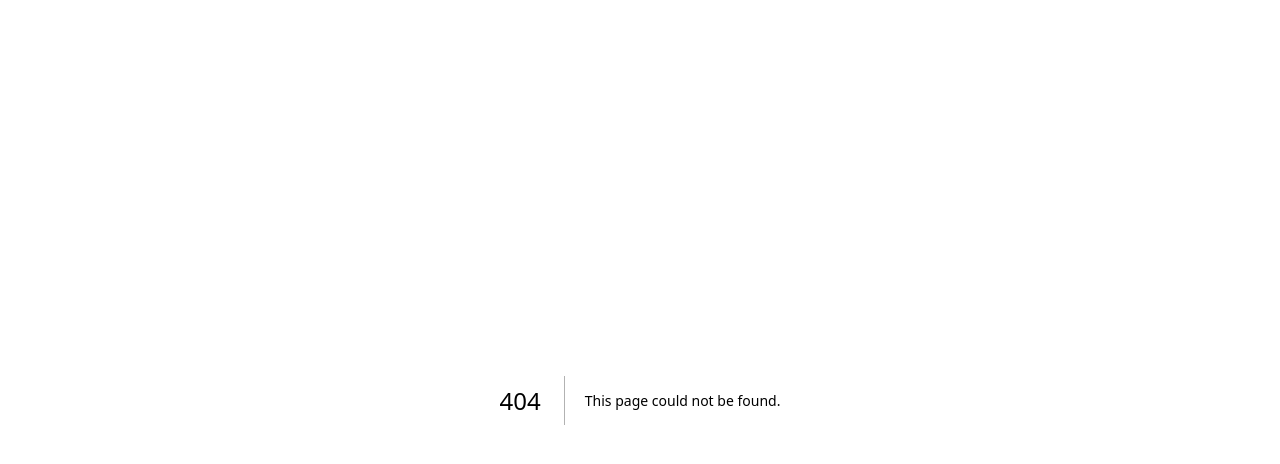
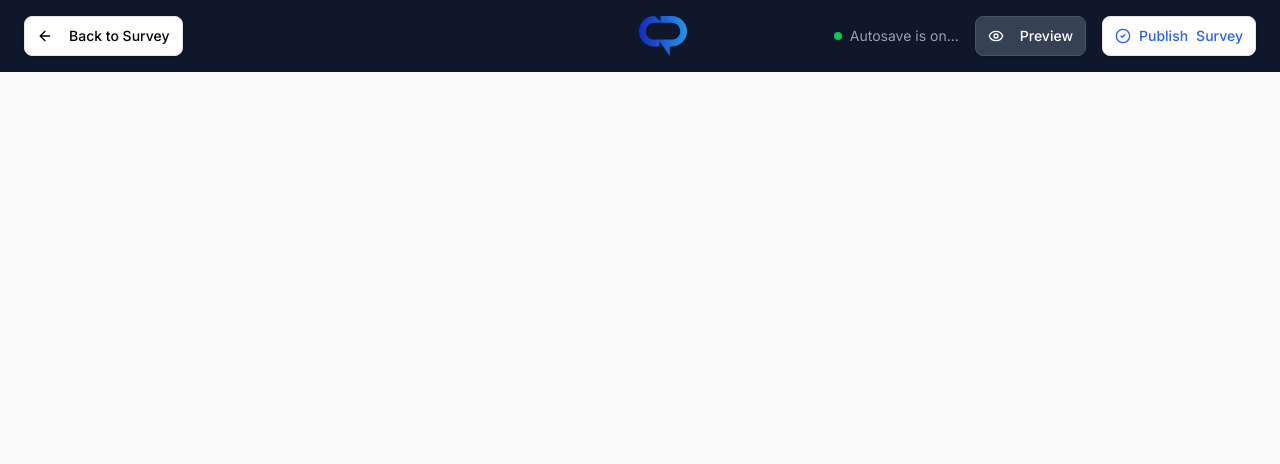
Before and after one commit to adaji025/askmi-next, a Next.js app: page /create-survey in a window 1280 px wide. Before the commit this address had no page. Shown: the top 464 px of the page. Built offline with nearby package versions, Linux system fonts and the light colour scheme.

Commit message:
started the create survey page

```diff
--- /dev/null
+++ b/src/app/create-survey/layout.tsx
@@ -0,0 +1,17 @@
+import CreateSurveyHeader from "@/components/core/dashboard/surveys/create-survey-header";
+import React from "react";
+
+const CreateSurverLayout = ({
+  children,
+}: Readonly<{
+  children: React.ReactNode;
+}>) => {
+  return (
+    <div>
+      <CreateSurveyHeader />
+      {children}
+    </div>
+  );
+};
+
+export default CreateSurverLayout;
--- /dev/null
+++ b/src/app/create-survey/page.tsx
@@ -0,0 +1,11 @@
+import React from 'react'
+
+const CreateSurvey = () => {
+  return (
+    <div>
+
+    </div>
+  )
+}
+
+export default CreateSurvey
--- a/src/app/dashboard/surveys/page.tsx
+++ b/src/app/dashboard/surveys/page.tsx
@@ -6,6 +6,7 @@ import { Button } from "@/components/ui/button";
 import { Badge } from "@/components/ui/badge";
 import { Card, CardContent, CardFooter } from "@/components/ui/card";
 import SurveyCard from "@/components/core/dashboard/surveys/survey-card";
+import Link from "next/link";
 
 interface Survey {
   id: string;
@@ -45,10 +46,12 @@ export default function Surveys() {
             className="pl-9 h-11 bg-white rounded-md"
           />
         </div>
-        <Button className="h-11 px-6 bg-[#2563EB] hover:bg-[#2563EB]/90 text-white rounded-md">
-          <Plus className="h-5 w-5" />
-          New survey
-        </Button>
+        <Link href={"/create-survey"}>
+          <Button className="h-11 px-6 cursor-pointer bg-[#2563EB] hover:bg-[#2563EB]/90 text-white rounded-md">
+            <Plus className="h-5 w-5" />
+            New survey
+          </Button>
+        </Link>
       </div>
 
       {/* Survey Cards */}
--- /dev/null
+++ b/src/components/core/dashboard/surveys/create-survey-header.tsx
@@ -0,0 +1,64 @@
+"use client";
+
+import { ArrowLeft, CheckCircle2, Eye } from "lucide-react";
+import { Button } from "@/components/ui/button";
+import { useRouter } from "next/navigation";
+import Image from "next/image";
+
+const CreateSurveyHeader = () => {
+  const router = useRouter();
+
+  return (
+    <header className="bg-[#0F172A] px-6 py-4 flex items-center justify-between">
+      {/* Left Section - Back Button */}
+      <div className="lg:w-[38%]">
+        <Button
+          variant="outline"
+          onClick={() => router.back()}
+          className="bg-white border border-gray-200 rounded-md shadow-sm hover:bg-gray-50 text-black h-10 px-4"
+        >
+          <ArrowLeft className="h-4 w-4 md:mr-2" />
+          <span className="hidden md:inline">Back to Survey</span>
+        </Button>
+      </div>
+
+      {/* Center Section - Logo */}
+      <div className="hidden lg:flex items-center justify-center flex-1">
+        <div className="relative">
+          <Image src={"/askmi-1.svg"} height={40} width={48} alt="logo" />
+        </div>
+      </div>
+
+      {/* Right Section - Autosave, Preview, Publish */}
+      <div className="flex items-center gap-4">
+        {/* Autosave Status */}
+        <div className="flex items-center gap-2">
+          <div className="h-2 w-2 rounded-full bg-green-500"></div>
+          <span className="text-[10px] md:text-sm text-gray-400">
+            Autosave is on...
+          </span>
+        </div>
+
+        {/* Preview Button */}
+        <Button
+          variant="outline"
+          className="bg-gray-700 border-gray-600 rounded-md shadow-sm hover:bg-gray-600 text-white h-10 px-4"
+        >
+          <Eye className="h-4 w-4 md:mr-2" />
+          <span className="hidden md:inline">Preview</span>
+        </Button>
+
+        {/* Publish Survey Button */}
+        <Button
+          variant="outline"
+          className="text-sm bg-white border border-gray-200 rounded-md shadow-sm hover:bg-gray-50 text-[#2563EB] h-10 px-4"
+        >
+          <CheckCircle2 className="h-4 w-4 ms:mr-2 text-[#2563EB]" />
+          Publish <span className="hidden md:inline">Survey</span>
+        </Button>
+      </div>
+    </header>
+  );
+};
+
+export default CreateSurveyHeader;
```
